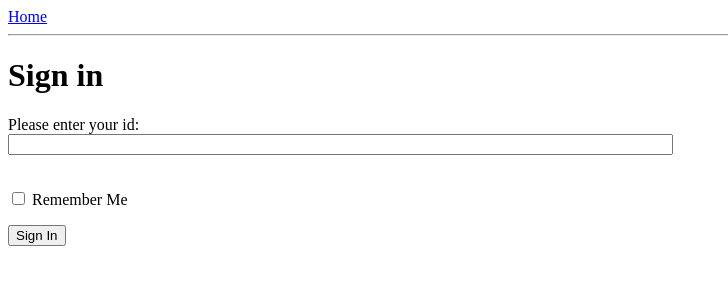
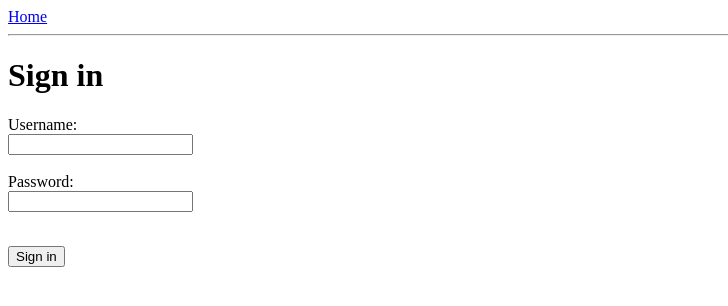
Before and after one commit to matthewkumar/Coffee-Cu, a Flask app: page /login in a window 1280 px wide. Shown: the top 306 px of the page, without its empty margins (0-728 px from the left). Run offline with Flask 2, Linux system fonts and the light colour scheme.

Commit message:
added pyrebase interface for firebase, revised login form and route

```diff
--- a/app/forms.py
+++ b/app/forms.py
@@ -1,7 +1,7 @@
 from flask_wtf import Form
-from wtforms import StringField, BooleanField
-from wtforms.validators import DataRequired
+from wtforms import TextField, PasswordField, validators
+#from wtforms.validators import DataRequired
 
 class LoginForm(Form):
-    id = StringField('id', validators=[DataRequired()])
-    remember_me = BooleanField('remember_me', default=False)
+    email = TextField('email')
+    password = PasswordField('password')
--- a/app/templates/login.html
+++ b/app/templates/login.html
@@ -6,14 +6,18 @@
 <form action="" method="post" name="login">
   {{ form.hidden_tag() }}
   <p>
-    Please enter your id:<br>
-    {{ form.id(size=80) }}<br>
-    {% for error in form.id.errors %}
+    Username:<br>
+    {{ form.email }}<br>
+    {% for error in form.email.errors %}
+      <span style="color: red;">[{{ error }}]</span>
+    {% endfor %}<br>
+    Password:<br>
+    {{ form.password }}<br>
+    {% for error in form.password.errors %}
       <span style="color: red;">[{{ error }}]</span>
     {% endfor %}<br>
   </p>
-  <p>{{ form.remember_me }} Remember Me</p>
-  <p><input type="submit" value="Sign In"></p>
+  <p><input type="submit" value="Sign in"></p>
 </form>
 
 {% endblock %}
--- a/app/views.py
+++ b/app/views.py
@@ -1,5 +1,5 @@
 from flask import render_template, flash, redirect
-from app import app
+from app import app, firebase, db, auth
 from .forms import LoginForm
 
 @app.route('/')
@@ -24,10 +24,20 @@ def index():
 
 @app.route('/login', methods=['GET', 'POST'])
 def login():
+
     form = LoginForm()
     if form.validate_on_submit():
-        flash('Login requested for ID="%s", remember_me=%s' %
-              (form.id.data, str(form.remember_me.data)))
+
+        user = None
+        try:
+            user = auth.sign_in_with_email_and_password(form.email.data, form.password.data)
+        except: pass
+
+        if user is not None:
+            flash('Login complete for email="%s", password=%s'
+                % (form.email.data, str(form.password.data)))
+        else:
+            flash('Failure')
         return redirect('/index')
     return render_template('login.html',
                             title='Sign in',
--- a/requirements.txt
+++ b/requirements.txt
@@ -12,4 +12,4 @@ mongoengine==0.11.0
 pymongo==3.4.0
 requests==2.2.1
 six==1.10.0
-wsgiref==0.1.2
+pyrebase==3.0.27
```
Also changed, not shown: app/__init__.py (+13 -0 lines).
